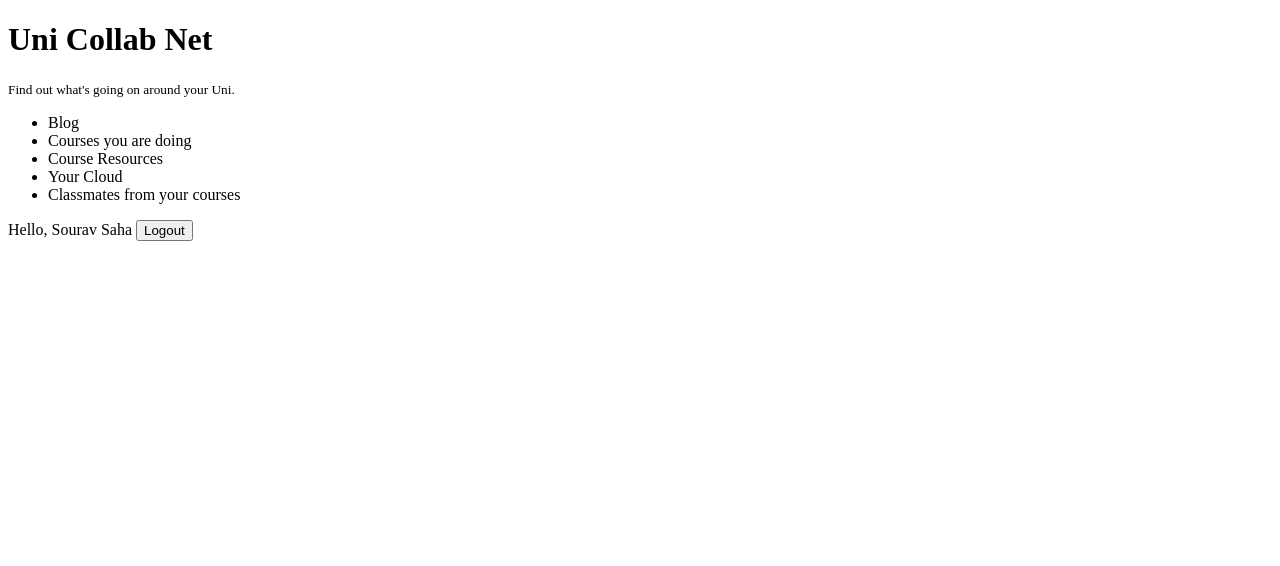
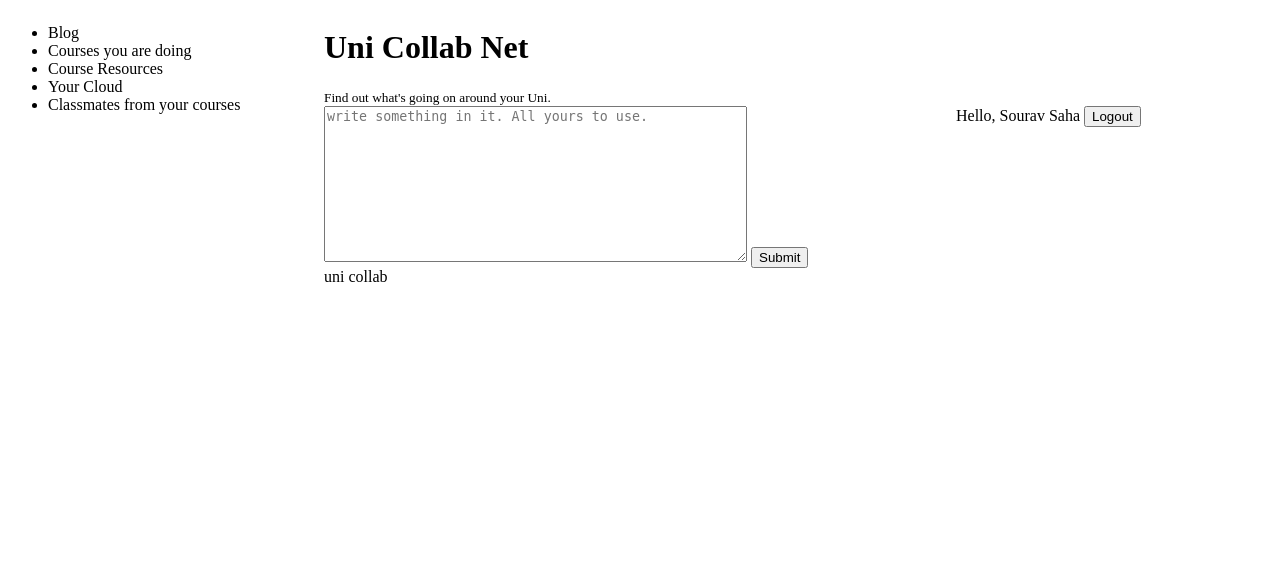
Before and after one commit to rifazn/uni-collab-net, a PHP site: page / in a window 1280 px wide. Shown: the top 566 px of the page. Run offline with PHP 8.4, Linux system fonts and the light colour scheme.

Commit message:
ui er kaj

```diff
--- a/index.php
+++ b/index.php
@@ -1,19 +1,45 @@
-<!doctype html>
-<html lang="en">
+<!DOCTYPE html>
+<html>
     <head>
         <title>Uni Collab Net</title>
-        <meta charset="utf-8">
     </head>
+    <style>
+     #content {
+         display: grid;
+         grid-template-columns: 1fr 2fr 1fr;
+         grid-template-rows: 1fr auto 1fr;
+         grid-template-areas:
+             "nav header header"
+             "nav main aside"
+             "nav footer aside";
+     }
+     #main-header {
+         grid-area: header;
+     }
+     .contents-nav {
+         grid-area: nav;
+     }
+     .main-content {
+         grid-area: main;
+     }
+     .sidebar {
+         grid-area: aside;
+     }
+     footer {
+         grid-area: footer;
+     }
+    </style>
     <body>
-
-        <main>
+        <div id="content">
+            <header id="main-header">
                 <h1>Uni Collab Net</h1>
         	<small>Find out what's going on around your Uni.</small>
-        </main>
 
-        <nav>
+            </header>
+
+
+            <nav class="contents-nav">
                 <ul>
-
                   	<li>Blog</li>
 		    		<li>Courses you are doing</li>
 		    		<li>Course Resources</li>
@@ -22,10 +48,23 @@
                 </ul>
             </nav>
 
-        <aside>
+
+            <main class="main-content">
+                <form method="post" action="">
+           			 <textarea cols="50" id="" name="content" rows="10" placeholder="write something in it. All yours to use."></textarea>
+           			 <button type="submit">Submit</button>
+       			 </form>
+            </main>
+
+
+
+            <aside class="sidebar">
                 <?php echo "Hello, Sourav Saha"; ?>
         		<button>Logout</button>
             </aside>
-
+            <footer>
+                uni collab
+            </footer>
+        </div>
     </body>
 </html>
```
Lines whose indentation alone changed are shown as unchanged.
